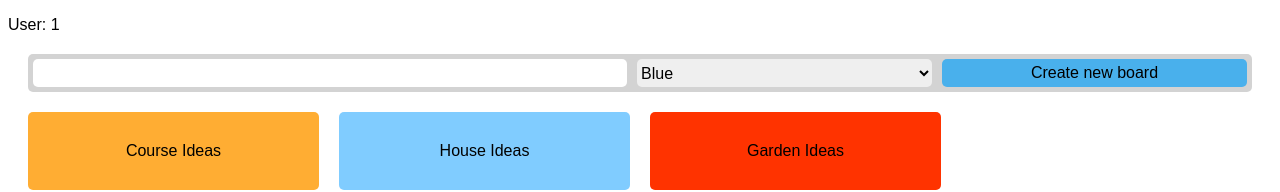
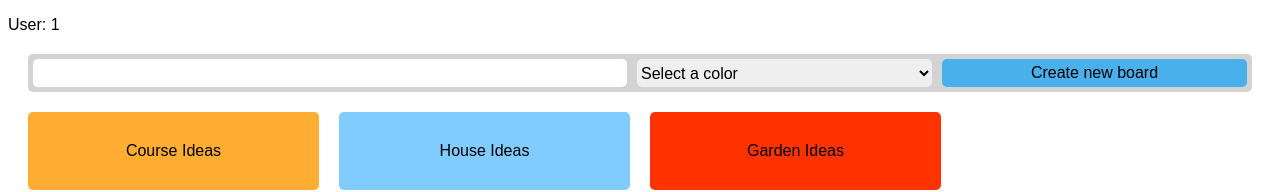
Before and after one commit to mberz2/tasklist, a React (Create React App) app: page /1/boards in a window 1280 px wide. Shown: the top 192 px of the page. Built offline with nearby package versions, Linux system fonts and the light colour scheme.

Commit message:
Initial connection to Firebase

```diff
--- a/package.json
+++ b/package.json
@@ -5,6 +5,9 @@
   "keywords": [],
   "main": "src/index.js",
   "dependencies": {
+    "@firebase/app": "0.7.17",
+    "@firebase/firestore": "3.4.5",
+    "firebase": "9.6.7",
     "prop-types": "15.8.1",
     "react": "17.0.2",
     "react-dom": "17.0.2",
--- a/src/App.js
+++ b/src/App.js
@@ -5,6 +5,9 @@ import data from "./sampleData";
 import Home from "./components/pages/Home";
 import PageNotFound from "./components/pages/PageNotFound";
 import { BrowserRouter as Router, Route, Routes } from "react-router-dom";
+
+import { boardsRef, db } from "./Firebase";
+import { collection, addDoc, Timestamp } from "firebase/firestore";
 
 export default function App() {
   // The 'useState' hook (function) returns a
@@ -17,8 +20,18 @@ export default function App() {
     setStates({ boards: data.boards });
   }, []);
 
-  const createNewBoard = (board) => {
-    setStates({ boards: [...state.boards, board] });
+  const createNewBoard = async (board) => {
+    try {
+      console.log("Adding new board");
+      const newBoard = await addDoc(collection(db, "boards"), board);
+      const boardObj = {
+        id: newBoard.id,
+        ...board
+      };
+      setStates({ boards: [...state.boards, boardObj] });
+    } catch (error) {
+      console.error("Error creating new board: ", error);
+    }
   };
 
   return (
--- /dev/null
+++ b/src/Firebase.js
@@ -0,0 +1,38 @@
+//import firebase from "firebase/app";
+import "firebase/auth";
+import "firebase/firestore";
+import { getFirestore, collection, getDocs } from "firebase/firestore";
+import * as firebase from "firebase/app";
+import { getAuth } from "firebase/auth";
+import { getDatabase } from "firebase/database";
+
+// Import the functions you need from the SDKs you need
+import { initializeApp } from "firebase/app";
+// TODO: Add SDKs for Firebase products that you want to use
+// https://firebase.google.com/docs/web/setup#available-libraries
+
+// Your web app's Firebase configuration
+const firebaseConfig = {
+  apiKey: "AIzaSyA9D4SbVqhKrtMAglIXQsSKIYMM1R4WV4s",
+  authDomain: "tasklist-w22.firebaseapp.com",
+  projectId: "tasklist-w22",
+  storageBucket: "tasklist-w22.appspot.com",
+  messagingSenderId: "898319696733",
+  appId: "1:898319696733:web:f383075d112c2014379eb4"
+};
+
+// Initialize Firebase
+const app = initializeApp(firebaseConfig);
+//const db = getDatabase(app);
+const db = getFirestore(app);
+const auth = getAuth(app);
+
+export { db };
+
+export const boardsRef = collection(db, "boards");
+
+//const boardsRef = db.collection("boards");
+//const listsRef = db.collection("lists");
+//const cardsRef = db.collection("cards");
+
+//export { boardsRef, listsRef, cardsRef };
--- a/src/components/Board.js
+++ b/src/components/Board.js
@@ -10,13 +10,13 @@ function Board(props) {
 
   let { state } = useLocation();
   let background;
+  let title = "Error Retrieving Title";
   if (!state) {
     background = "#FF0000";
   } else {
+    title = state.title;
     background = state.background;
   }
-  console.log(state);
-  console.log(background);
 
   const [list, setLists] = useState({ currentLists: [] });
 
@@ -50,11 +50,10 @@ function Board(props) {
     addBoardInput.current.value = "";
   };
 
-  console.log(params.state);
   return (
     <div className="board-wrapper" style={{ backgroundColor: background }}>
       <div className="board-header">
-        <h3>Board Title: {params.boardId}</h3>
+        <h3>Board Title: {title}</h3>
         <button>Delete Board</button>
       </div>
       <div className="lists-wrapper">
--- a/src/components/CreateBoardForm.js
+++ b/src/components/CreateBoardForm.js
@@ -4,41 +4,52 @@ import { useState, useEffect } from "react";
 
 function CreateBoardForm(props) {
   //Default state
-  const [state, setStates] = useState({ title: "", background: "#80ccff" });
+  const [state, setState] = useState({ title: "", background: "" });
+  let titleInput = React.createRef();
+  let bgInput = React.createRef();
+
+  const handleInputChange = (e) => {
+    setState({
+      ...state,
+      [e.target.name]: e.target.value
+    });
+  };
 
   const handleSubmit = (e, userId) => {
     e.preventDefault();
-    console.log(state);
 
     const board = {
       title: state.title,
       background: state.background,
       createdAt: new Date(),
-      user: userId
+      user: "userId"
     };
-    console.log(
-      "Title: " + state.title + " " + "Background: " + state.background
-    );
     if (state.title && state.background) {
       console.log("Creating board");
       props.createNewBoard(board);
+    } else if (state.background === "default") {
+      console.log("Invalid background");
     } else {
       console.log("Missing params in create board.");
     }
-    setStates({ title: "" });
+    titleInput.current.value = "";
+    bgInput.current.value = "default";
+
+    //ToDo use proper state assignment
+    state.title = "";
+    state.background = "";
   };
 
   return (
     <form className="create-board-wrapper" onSubmit={(e) => handleSubmit(e)}>
       <input
+        ref={titleInput}
         type="text"
-        name="name"
-        onChange={(e) => setStates({ ...state, title: e.target.value })}
+        name="title"
+        onChange={handleInputChange}
       />
-      <select
-        name="background"
-        onChange={(e) => setStates({ ...state, background: e.target.value })}
-      >
+      <select name="background" ref={bgInput} onChange={handleInputChange}>
+        <option value="default">Select a color</option>
         <option value="#80ccff">Blue</option>
         <option value="#80ffaa">Green</option>
         <option value="#f94a1e">Red</option>
--- a/src/components/pages/Home.js
+++ b/src/components/pages/Home.js
@@ -6,18 +6,6 @@ import { useParams } from "react-router-dom";
 
 function Home(props) {
   let params = useParams();
-
-  const newBoard = () => {
-    const board = {
-      title: "New Task",
-      background: "#80ffaa",
-      createdAt: new Date()
-    };
-
-    props.createNewBoard(board);
-  };
-
-  console.log("Params: \n" + params);
 
   return (
     <div>
```
